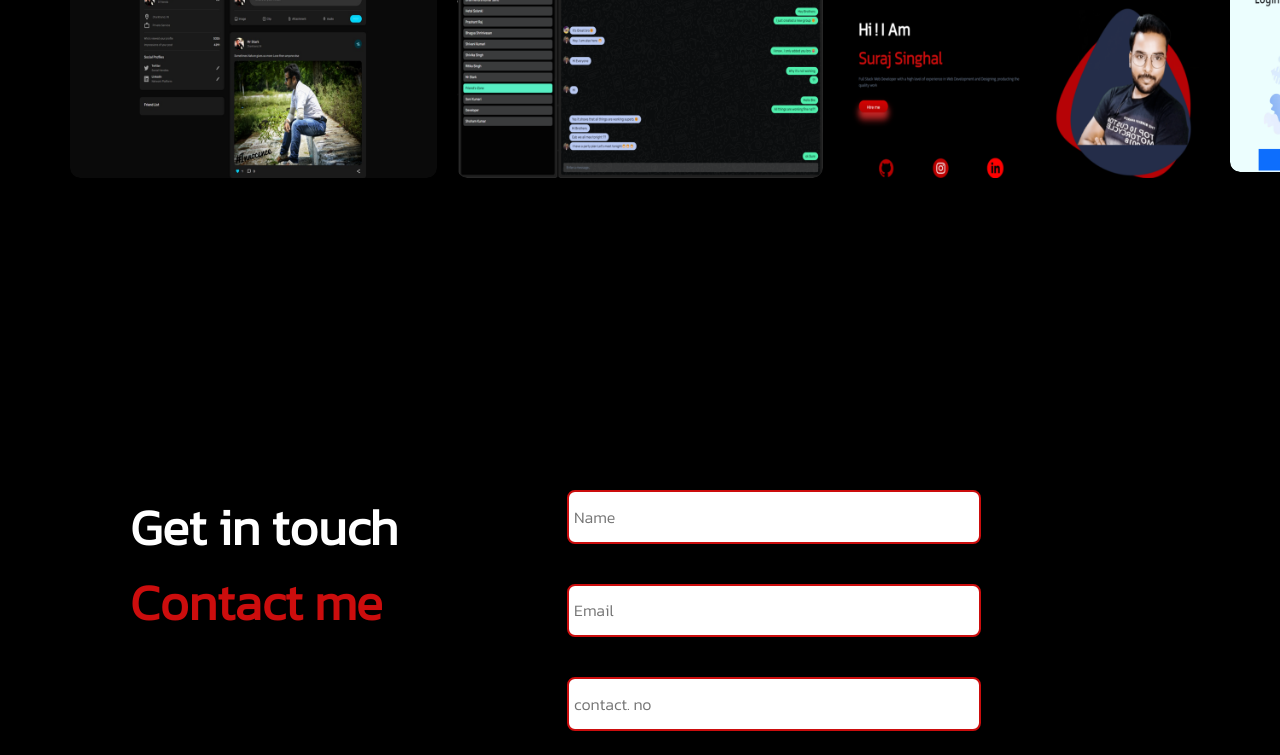
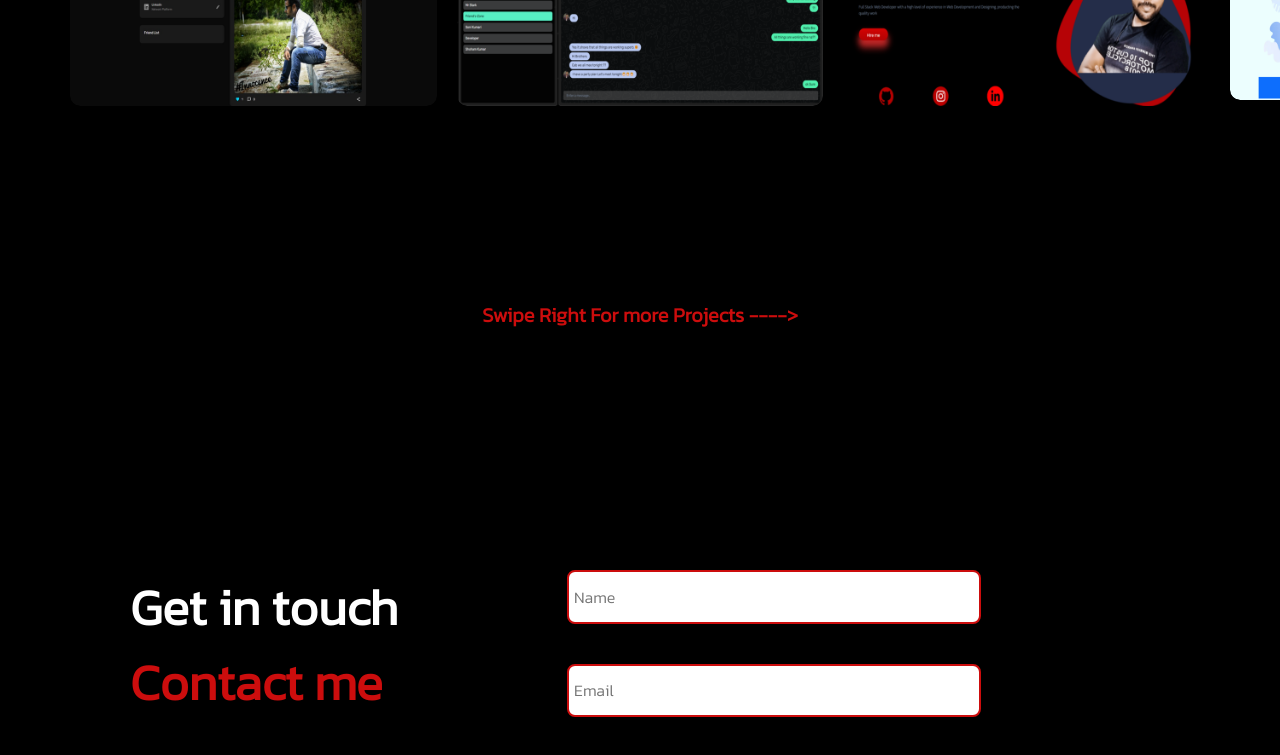
Before and after one commit to MrStark1234/portfolio, a React (Create React App) app in the folder client/: page / in a window 1280 px wide. Shown: the part 2756-3511 px from the top of the page. Built offline with nearby package versions, Linux system fonts and the light colour scheme.

Commit message:
Some style & component changes

```diff
--- a/client/src/components/Contact/Contact.js
+++ b/client/src/components/Contact/Contact.js
@@ -27,7 +27,7 @@ const Contact = () => {
           setDone(true);
           setTimeout(() => {
             setDone(false);
-          }, 1500);
+          }, 2500);
           form.current.reset();
         },
         (error) => {
--- a/client/src/components/Portfolio/Portfolio.css
+++ b/client/src/components/Portfolio/Portfolio.css
@@ -3,7 +3,7 @@
   align-items: center;
   justify-content: center;
   flex-direction: column;
-  height: 70vh;
+  height: 80vh;
   margin-bottom: 9rem;
 }
 
@@ -144,38 +144,11 @@
     margin-bottom: 3px;
   }
 }
-
-/* For screens larger than 768px */
-/* @media (min-width: 768px) {
-  .work {
-    display: flex;
-  }
-  .work img {
-    width: 50%;
-    float: left;
-  }
-  .layer {
-    width: 50%;
-    height: 100%;
-    padding: 20px;
-    border-radius: 0;
-    position: static;
-    display: flex;
-    align-items: flex-start;
-    justify-content: center;
-    flex-direction: column;
-    text-align: left;
-    transition: none;
-  }
-  .layer p {
-    margin-right: 0;
-  }
-  .layer a {
-    margin-top: 10px;
-    font-size: 16px;
-    line-height: 30px;
-    width: auto;
-    height: auto;
-    border-radius: 0;
-  }
-} */
+.swlft {
+  margin-top: auto;
+  color: var(--red);
+  font-weight: bold;
+  display: flex;
+  justify-content: center;
+  text-align: center;
+}
--- a/client/src/components/Portfolio/Portfolio.js
+++ b/client/src/components/Portfolio/Portfolio.js
@@ -188,6 +188,8 @@ const Portfolio = () => {
 
         {/* </div> */}
       </Swiper>
+      <br />
+      <span className="swlft">Swipe Right For more Projects ----{">"} </span>
     </div>
   );
 };
```
